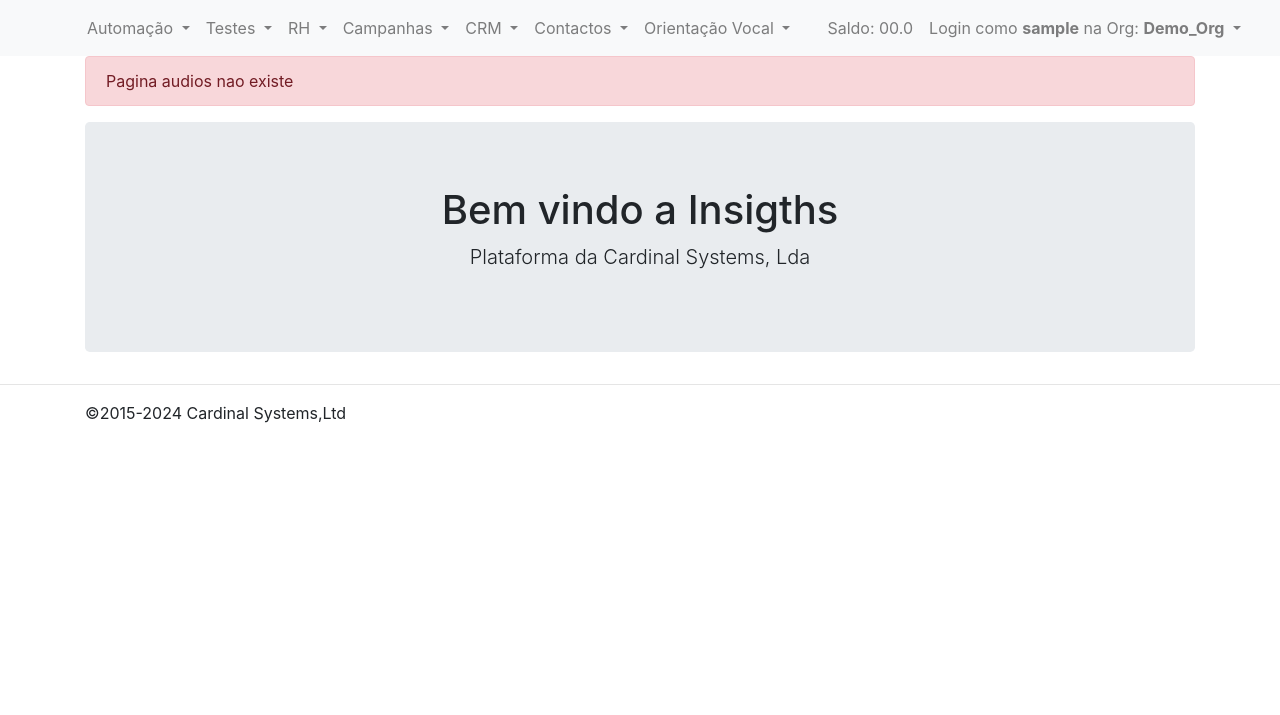
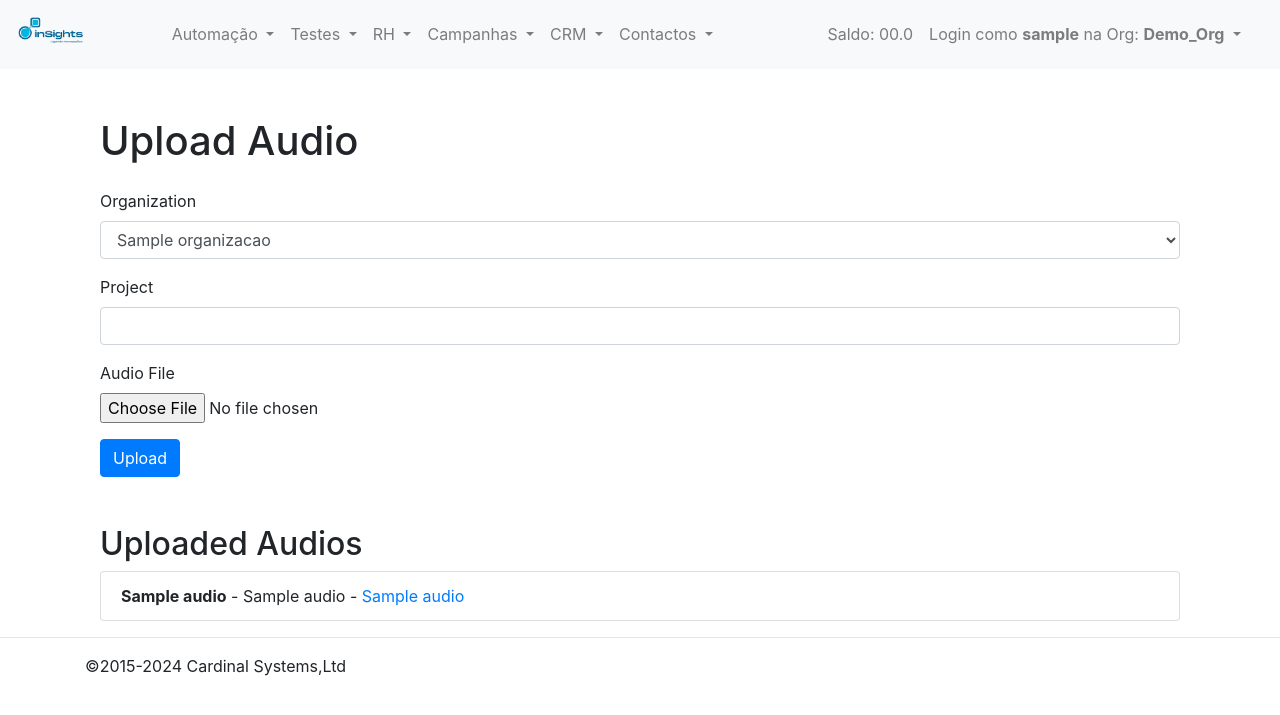
Before and after one commit to Temotteo/Insightsapp, a Flask app: page /audios in a window 1280 px wide. Shown: the top 715 px of the page. Run offline with Flask 3, Linux system fonts and the light colour scheme; the visitor is signed in with stand-in values (Sample User, id 1); a database or web service that is not in the repository returns one stand-in record (values such as "Sample title"); some libraries are stand-ins or nearby versions.

Commit message:
teste audio

```diff
--- a/app.py
+++ b/app.py
@@ -666,6 +666,24 @@
     description = TextAreaField('Item Description')
     quantity = StringField('Quantity')
     price = StringField('Price')
+
+class AudioForm(FlaskForm):
+    organization = SelectField('Organization', choices=[], validators=[DataRequired()])
+    project = StringField('Project', validators=[DataRequired()])
+    audio_file = FileField('Audio File', validators=[DataRequired()])
+    submit = SubmitField('Upload')
+
+@app.before_request
+def before_request():
+    conn = psycopg2.connect('postgresql://fezjdtyy:BxOZhSdBMyYrUDpNzs5Rxmh9sW9STTbv@mouse.db.elephantsql.com/fezjdtyy')
+    cur = conn.cursor()
+    cur.execute('SELECT nome_organizacao, org_id FROM organizacao')
+    organizations = cur.fetchall()
+    cur.close()
+    conn.close()
+    choices = [(org[1], org[0]) for org in organizations]
+    AudioForm.organization.kwargs['choices'] = choices
+
 
 class ProformaInvoiceForm(FlaskForm):
     invoice_number = StringField('Invoice Number')
@@ -3663,7 +3681,39 @@
 
 
 UPLOAD_FOLDER = 'static/videos'
+AUDIO_FOLDER = 'static/audio'
 app.config['UPLOAD_FOLDER'] = UPLOAD_FOLDER
+app.config['AUDIO_FOLDER'] = AUDIO_FOLDER
+
+
+@app.route('/uploads/<filename>')
+def uploaded_file(filename):
+    return send_from_directory(app.config['AUDIO_FOLDER'], filename)
+
+#Funcao para inserco de Audios
+@app.route('/audios', methods=['GET', 'POST'])
+def audios():
+    form = AudioForm()
+    if form.validate_on_submit():
+        audio_file = form.audio_file.data
+        filename = secure_filename(audio_file.filename)
+        filepath = os.path.join(app.config['AUDIO_FOLDER'], filename)
+        audio_file.save(filepath)
+
+        organization_id = form.organization.data
+        project = form.project.data
+
+        conn = psycopg2.connect('postgresql://fezjdtyy:BxOZhSdBMyYrUDpNzs5Rxmh9sW9STTbv@mouse.db.elephantsql.com/fezjdtyy')
+        cursor = conn.cursor()
+        cursor.execute(f"INSERT INTO audios(org_id, projecto, audio) VALUES('{organization_id}','{project}','{filename}') ;")
+        conn.commit()
+        return redirect(url_for('audios'))
+
+    conn = psycopg2.connect('postgresql://fezjdtyy:BxOZhSdBMyYrUDpNzs5Rxmh9sW9STTbv@mouse.db.elephantsql.com/fezjdtyy')
+    cursor = conn.cursor()
+    cursor.execute("SELECT * FROM audios ;")
+    audios = cursor.fetchall()
+    return render_template('audios.html', form=form, audios=audios)
 
 
 
--- /dev/null
+++ b/templates/audios.html
@@ -0,0 +1,54 @@
+{% extends 'layout.html' %}
+
+{% block body %}
+    <div class="container mt-5">
+        <h1 class="mb-4">Upload Audio</h1>
+        <form method="POST" enctype="multipart/form-data">
+            {{ form.hidden_tag() }}
+            <div class="form-group">
+                {{ form.organization.label(class="form-control-label") }}
+                {{ form.organization(class="form-control") }}
+            </div>
+            <div class="form-group">
+                {{ form.project.label(class="form-control-label") }}
+                {{ form.project(class="form-control") }}
+            </div>
+            <div class="form-group">
+                {{ form.audio_file.label(class="form-control-label") }}
+                {{ form.audio_file(class="form-control-file") }}
+            </div>
+            <div class="form-group">
+                {{ form.submit(class="btn btn-primary") }}
+            </div>
+        </form>
+        <h2 class="mt-5">Uploaded Audios</h2>
+        <ul class="list-group">
+            {% for audio in audios %}
+            <li class="list-group-item">
+                <strong>{{ audio[1] }}</strong> - {{ audio[2] }} -<a href="#" onclick="return $('#ModalAudio{{audio[0]}}').modal('show');" > {{audio[3]}} </a>
+                <div class="modal " id="ModalAudio{{audio[0]}}" tabindex="-1"  aria-labelledby="ModalLabel" aria-hidden="true">
+                    <div class="modal-dialog">
+                    <div class="modal-content">
+                        <div class="modal-header">
+                            <h4 class="modal-title" class="modal-title" id="ModalLabel">Audio</h4>
+                                <button type="button" class="close"  onclick="return $('#ModalAudio{{audio[0]}}').modal('hide');" aria-label="Close">
+                                    <span aria-hidden="true">&times;</span>
+                          </div>
+                        </div>
+                        <div class="modal-body">
+                        </a><audio class="mt-2" controls>
+                            <source src="/static/audio/{{audio[3]}}" type="audio/mpeg">
+                            Your browser does not support the audio element.
+                        </audio>
+                        </div>
+                    </div>
+                </div>
+            </div>
+            </li>
+            </li>
+            {% endfor %}
+        </ul>
+    </div>
+
+
+    {% endblock %}
--- a/templates/includes/_navbar.html
+++ b/templates/includes/_navbar.html
@@ -1,5 +1,6 @@
 <link href="/static/css/insghtscss.css" rel="stylesheet">
 <nav class="navbar navbar-expand-lg navbar-light bg-light" aria-label="Eighth navbar example">
+  <a href="#" class="navbar-brand pb-3"><img src="/static/cod_OV/Logo-Insigths-2.png" height="30" width="auto" alt=""></a>
   <div class="container-fluid ml-5 ">
       <button class="navbar-toggler me-auto" type="button" data-bs-toggle="collapse" data-bs-target="#navbarNav" aria-controls="navbarNav" aria-expanded="false" aria-label="Toggle navigation">
         <span class="navbar-toggler-icon"></span>
@@ -25,6 +26,8 @@
                     <li class="dropdown-divider"></li>
                     <li class="dropdown-header">Voz</li>
                     <li><a class="dropdown-item" href="/ivr_test">IVR</a></li>
+                    <li class="dropdown-divider"></li>
+                    <li><a class="dropdown-item" href="/audios">Audios</a></li>
                     <li class="dropdown-divider"></li>
                     <li class="dropdown-header">Dashboard</li>
                     <li><a class="dropdown-item" href="/dashboard_demo">Demo</a></li>
@@ -92,13 +95,13 @@
                     <li><a class="dropdown-item" href="/grupos">Criar Grupo</a></li>
                 </ul>
             </li>
-            <li class="nav-item dropdown">
+            <!--<li class="nav-item dropdown">
                 <a class="nav-link dropdown-toggle" href="#" id="navbarDropdown7" role="button" data-toggle="dropdown" aria-haspopup="true" aria-expanded="false">Orientação Vocal <span class="caret-down"></span></a>
                 <ul class="dropdown-menu" aria-labelledby="navbarDropdown7">
                     <li><a class="dropdown-item" href="/testes_OV">Testes</a></li>
                     <li><a class="dropdown-item" href="{{ url_for('resultado', usuario_id=1 ) }}">Resultados</a></li>
                 </ul>
-            </li>
+            </li>-->
 
 
         </ul>
```
Also changed, not shown: 1 other file.
